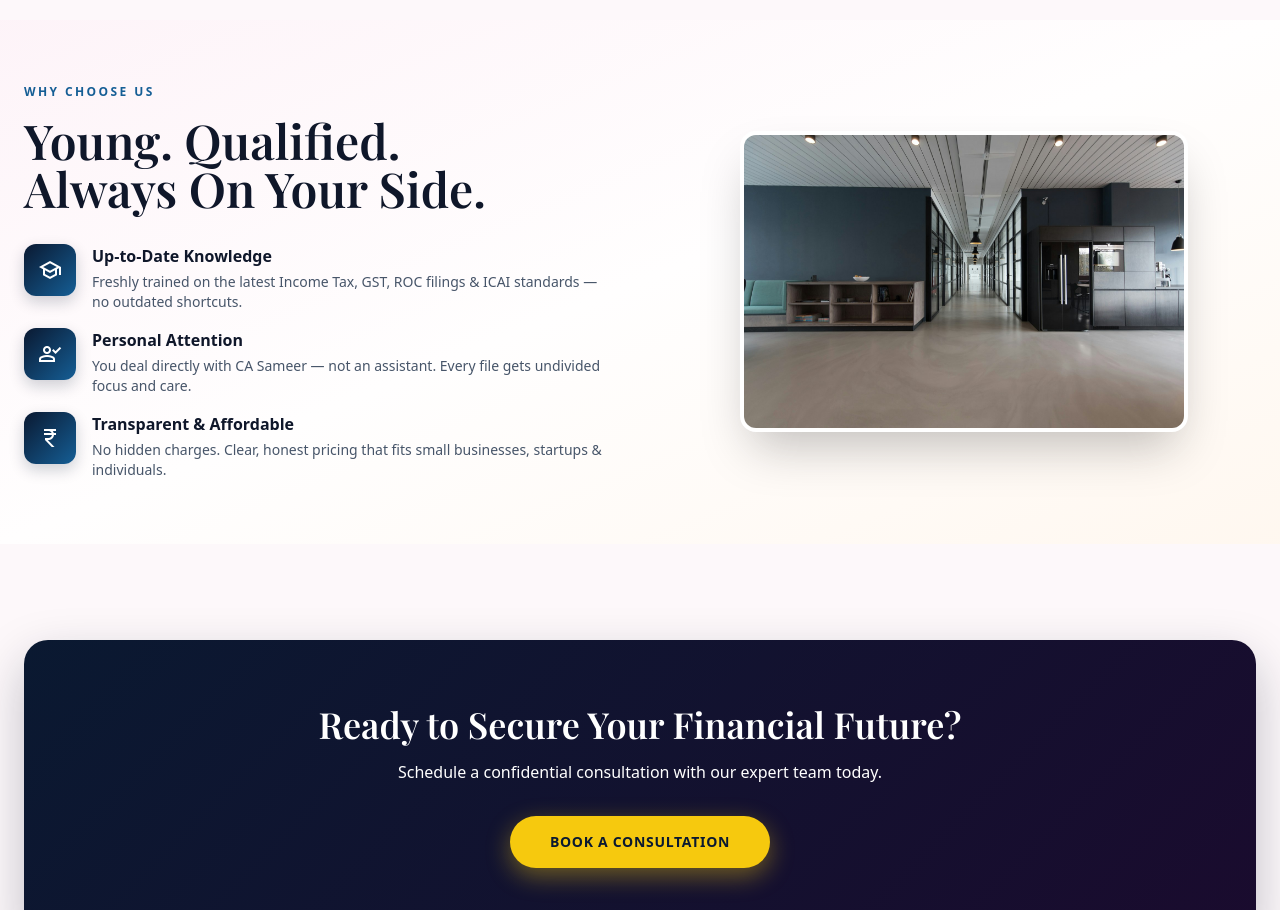
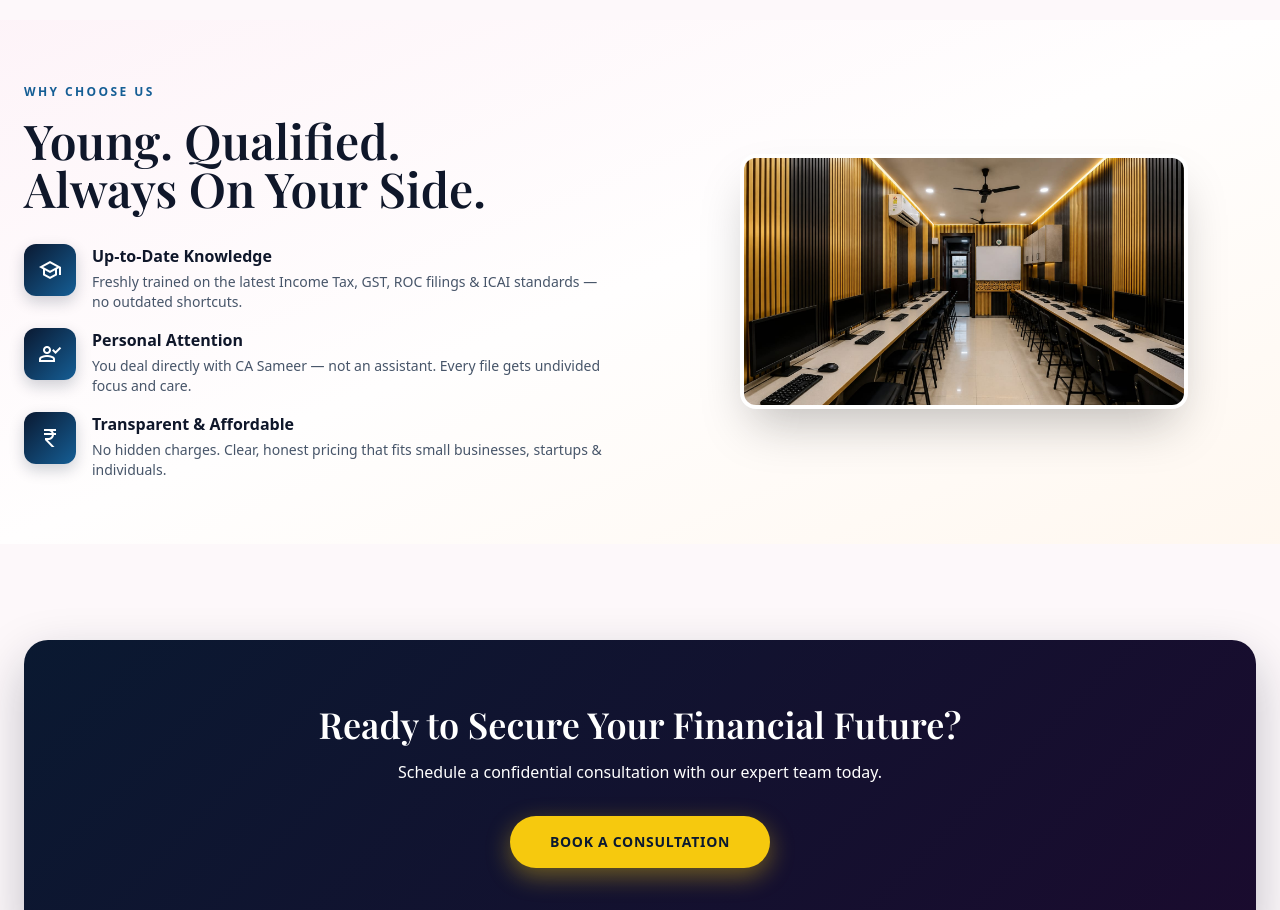
Before and after one commit to casameeril/msameer-website, a website: page public/index.html in a window 1280 px wide. Shown: the part 2740-3650 px from the top of the page. Drawn offline with nearby package versions, Linux system fonts and the light colour scheme; animation ran at ten frames a second; a web font is replaced by a local one.

Commit message:
UI: add new office photo to Why Choose Us section

```diff
--- a/public/index.html
+++ b/public/index.html
@@ -290,7 +290,7 @@
 <div class="relative w-full max-w-md mx-auto lg:ml-auto mt-10 lg:mt-0">
   <div class="relative rounded-2xl overflow-hidden border-[4px] border-white shadow-2xl bg-white">
     <!-- Using object-contain and height auto ensures nothing is cut off -->
-    <img src="./office_bg.jpg" alt="M Sameer & Company Office" class="w-full h-auto max-h-[550px] object-contain object-bottom block"/>
+    <img src="./office_photo.jpeg" alt="M Sameer & Company Office" class="w-full h-auto max-h-[550px] object-contain object-bottom block"/>
   </div>
 
 
```
Also changed, not shown: public/office_photo.jpeg (added).
